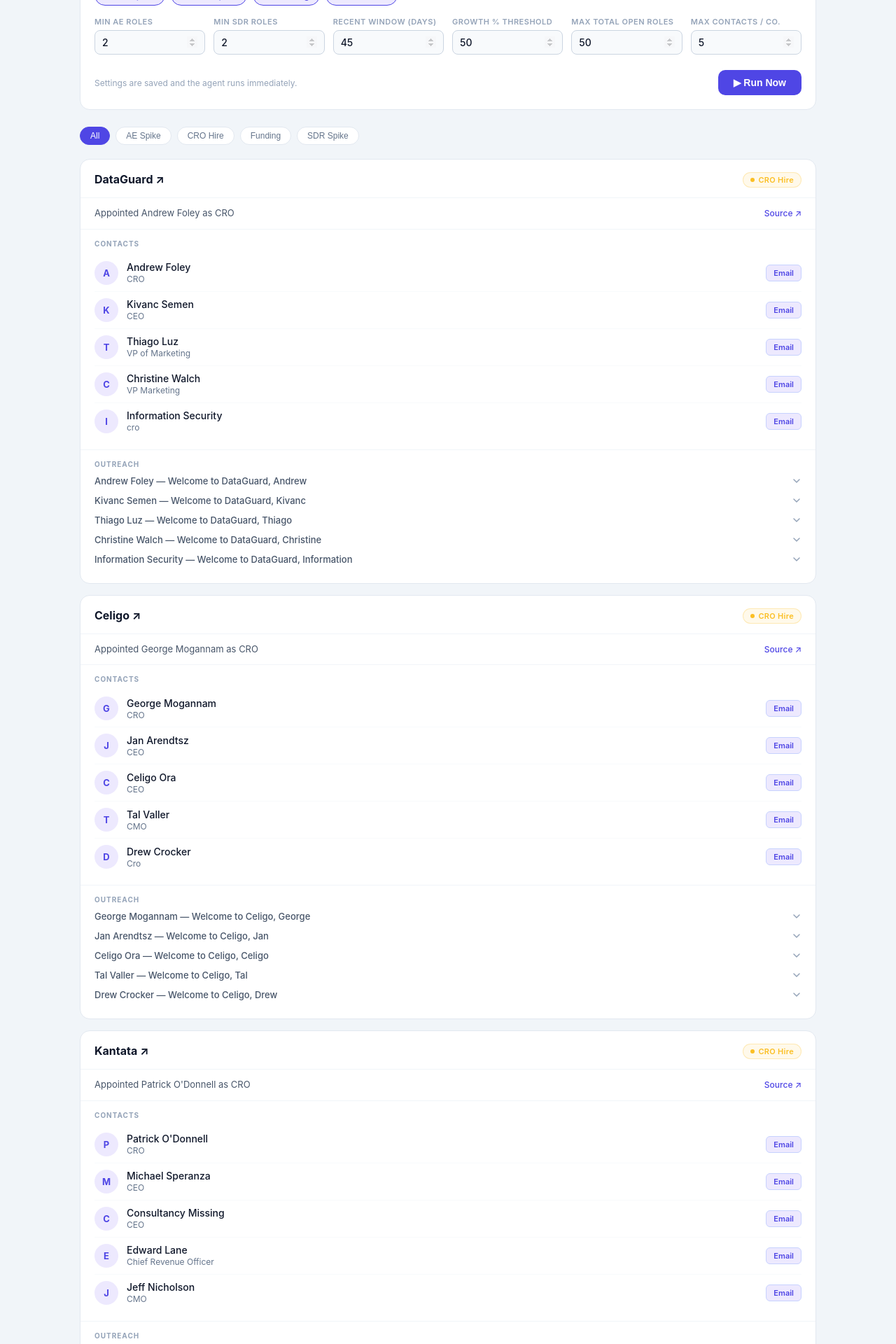
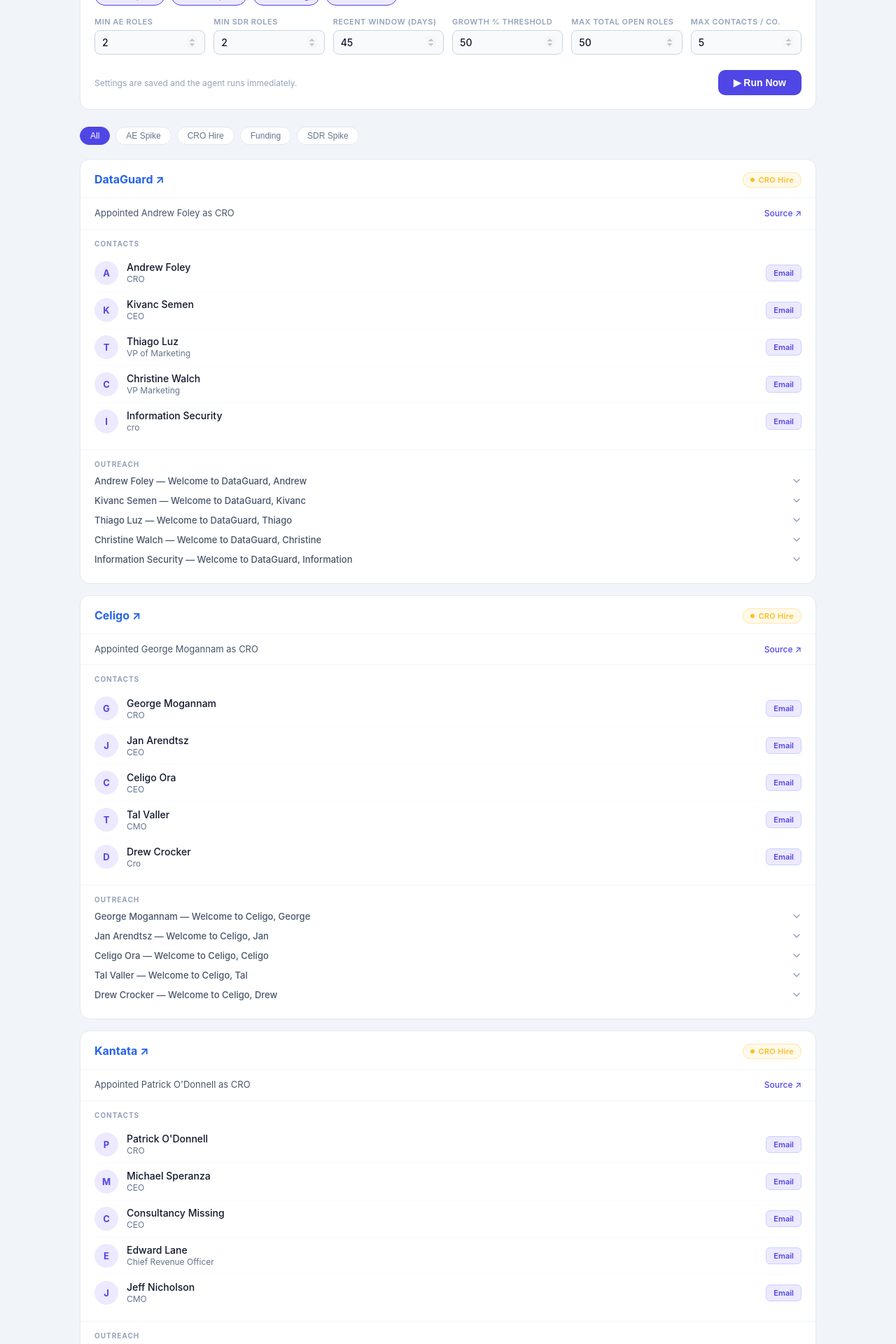
Before and after one commit to rabimoses/company-prospector, a Flask app: page / in a window 1280 px wide. Shown: the part 488-2408 px from the top of the page at 70% size. Run offline with Flask 3, Linux system fonts and the light colour scheme.

Commit message:
company name links styled blue with underline on hover

```diff
--- a/templates/index.html
+++ b/templates/index.html
@@ -524,11 +524,11 @@
     .card-title {
       font-size: 16px;
       font-weight: 700;
-      color: #0f172a;
+      color: #2563eb;
       text-decoration: none;
     }
 
-    .card-title:hover { color: #4f46e5; }
+    .card-title:hover { color: #1d4ed8; text-decoration: underline; }
 
     .signal-badge {
       display: inline-flex;
```
